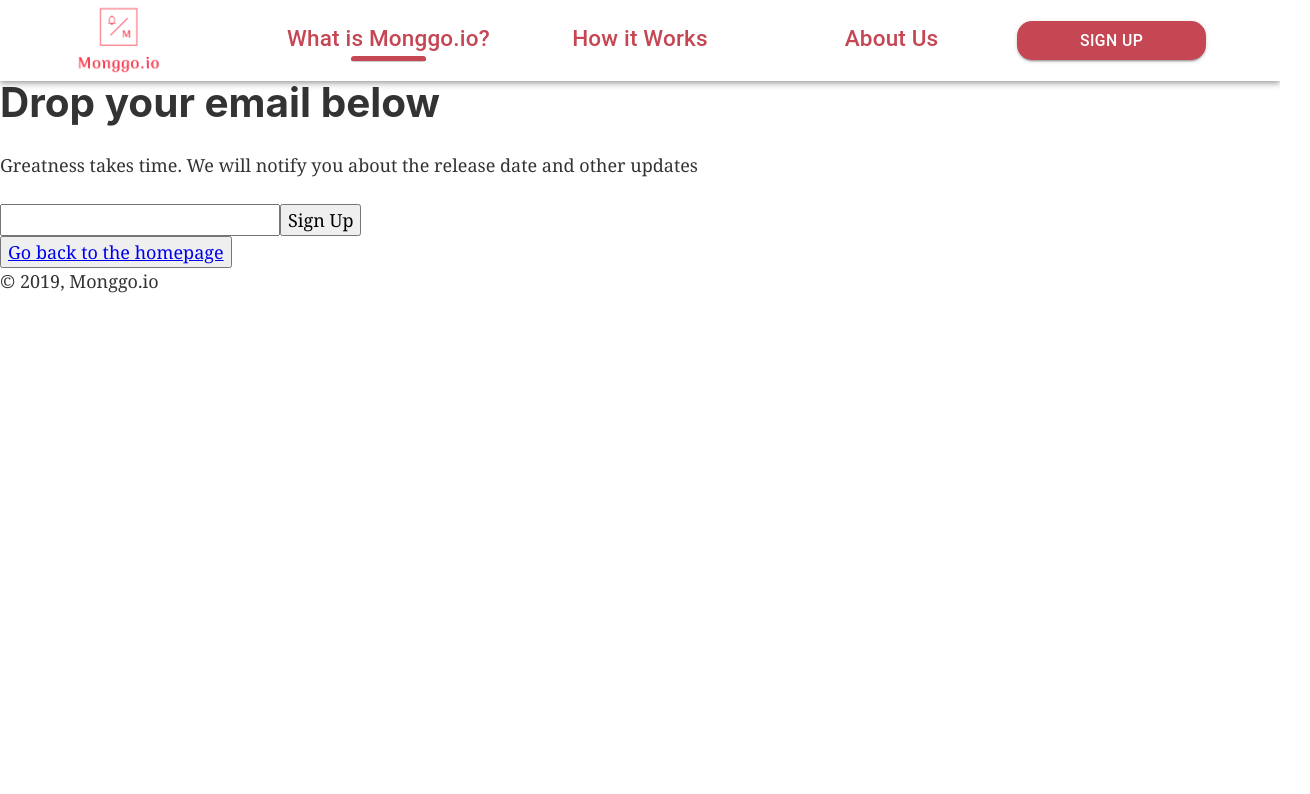
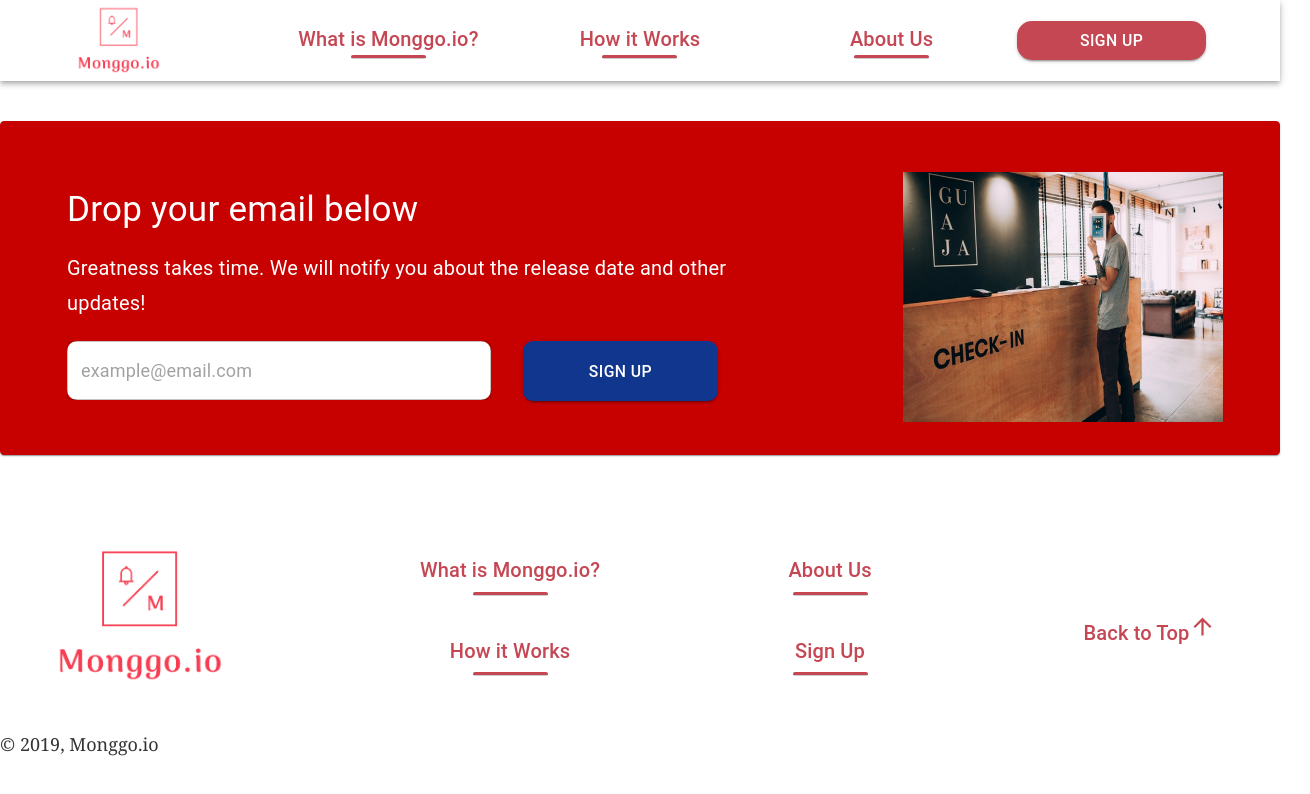
Before and after one commit to kkusuma3/monggo-io-landing, a Gatsby site: page /sign-up in a window 1280 px wide. Shown: the whole page, 1310 px wide, since content can reach past the window. Built offline with nearby package versions, Linux system fonts and the light colour scheme; Gatsby itself is replaced by a stand-in of ours.

Commit message:
Added images for sign up page, added underlines to tab header and footer.

```diff
--- /dev/null
+++ b/src/components/cardEmail.js
@@ -0,0 +1,104 @@
+import React, { useState } from 'react';
+import PropTypes from 'prop-types';
+import { makeStyles } from '@material-ui/core/styles';
+import Card from '@material-ui/core/Card';
+import CardContent from '@material-ui/core/CardContent';
+import Typography from '@material-ui/core/Typography';
+import Grid from '@material-ui/core/Grid';
+import { TextField, Button } from '@material-ui/core';
+
+const useStyles = makeStyles({
+    gridWrapper: {
+        margin: '50px 0 0 50px'
+    },
+    card: {
+        border: '1px solid #C70000',
+        width: '100%',
+        backgroundColor: '#C70000',
+        margin: '40px 0'
+    },
+    title: {
+        fontSize: 35,
+        color: '#C70000',
+        color: 'white'
+    },
+    description: {
+        fontSize: 20,
+        color: 'white',
+        margin: '20px 0'
+    },
+    textFieldEmail: {
+        borderRadius: 10,
+        backgroundColor: 'white',
+    },
+    buttonSignUp: {
+        borderRadius: 10,
+        backgroundColor: '#11368E',
+        color: 'white',
+        height: 60
+    },
+    imgHotel: {
+        height: 250
+    }
+});
+
+export default function CardEmail({title, description, image, imageAlt}) {
+    const classes = useStyles();
+    const [email, setEmail] = useState('');
+
+    const handleChange = () => event => setEmail(event.target.value);
+
+    return (
+        <Card className={classes.card}>
+            <Grid container xs={12} className={classes.gridWrapper}>
+                <Grid item xs={8}>
+                    <CardContent>
+                        <Grid container xs={10} direction="column">
+                            <Grid item>
+                                <Typography variant="h4" className={classes.title}>
+                                    {title}
+                                </Typography>
+                            </Grid>
+                            <Grid item>
+                                <Typography variant="subtitle1" className={classes.description}>
+                                    {description}
+                                </Typography>
+                            </Grid>
+                            <Grid container xs={12} direction="row" spacing={4}>
+                                <Grid item xs={12} md={8}>
+                                    <TextField
+                                        placeholder="example@email.com"
+                                        value={email}
+                                        variant="outlined"
+                                        onChange={handleChange()}
+                                        className={classes.textFieldEmail}
+                                        fullWidth="true"
+                                    />
+                                </Grid>
+                                <Grid item xs={12} md={4}>
+                                    <Button
+                                        variant="contained"
+                                        className={classes.buttonSignUp}
+                                        fullWidth="true"
+                                    >
+                                        Sign Up
+                                    </Button>
+                                </Grid>
+                            </Grid>
+                        </Grid>
+                    </CardContent>
+                </Grid>
+                <Grid item xs={3}>
+                    <img src={image} alt={imageAlt}  className={classes.imgHotel}/>
+                </Grid>
+            </Grid>
+        </Card>
+    );
+}
+
+CardEmail.propTypes = {
+    title: PropTypes.string.isRequired,
+    description: PropTypes.string.isRequired,
+    image: PropTypes.string.isRequired,
+    imageAlt: PropTypes.string.isRequired,
+}
--- a/src/components/header.js
+++ b/src/components/header.js
@@ -22,11 +22,12 @@ const useStyles = makeStyles((theme) => ({
         color: '#C54754',
         textAlign: 'center',
         cursor: 'pointer',
+        fontSize: 20
     },
     tabUnderline: {
         margin: 'auto',
         borderRadius: 15,
-        borderTop: '5px solid #C54754',
+        borderTop: '3px solid #C54754',
         width: 75,
         transition: '0.5s',
         '&:hover': {
@@ -68,6 +69,7 @@ export default function ButtonAppBar() {
                         <Link to="/how-it-works" className={classes.noUnderline}>
                             <Typography variant="h6" className={classes.tabTitle}>
                                 How it Works
+                                <hr className={classes.tabUnderline} />
                             </Typography>
                         </Link>
                     </Grid>
@@ -75,6 +77,7 @@ export default function ButtonAppBar() {
                         <Link to="/about" className={classes.noUnderline}>
                             <Typography variant="h6" className={classes.tabTitle}>
                                 About Us
+                                <hr className={classes.tabUnderline} />
                             </Typography>
                         </Link>
                     </Grid>
--- a/src/pages/sign-up.js
+++ b/src/pages/sign-up.js
@@ -1,26 +1,123 @@
 import React from 'react';
+import { makeStyles } from '@material-ui/core/styles';
+import { Typography, Grid } from '@material-ui/core';
+import ArrowUpwardIcon from '@material-ui/icons/ArrowUpward';
 import { Link } from 'gatsby';
 
 import Layout from '../components/layout';
 import SEO from '../components/seo';
+import CardEmail from '../components/cardEmail';
+import monggoLogo from '../images/logo_transparent.png';
+import CheckInImage from '../images/img-checkin.jpg';
 
-const SignUp = () => (
-  <Layout>
-    <SEO title="Sign Up" />
-    <div className="sign-up-page">
-      <h1>Drop your email below</h1>
-      <p>Greatness takes time. We will notify you about the release date and other updates</p>
-      <div className="input-box">
-        <input type="email" id="signup-email" />
-        <button>Sign Up</button>
-      </div>
-      <div className="home-button">
-        <button>
-          <Link to="/">Go back to the homepage</Link>
-        </button>
-      </div>
-    </div>
-  </Layout>
-);
+const useStyles = makeStyles((theme) => ({
+    logo: {
+        height: 150,
+        margin: 20
+    },
+    textTitle: {
+        color: '#C54754',
+        margin: '10px 50px',
+        marginTop: 0,
+        fontSize: 20
+    },
+    titleUnderline: {
+        margin: 'auto',
+        width: 200,
+        marginTop: 40,
+        marginBottom: 0,
+        borderTop: '2px solid #C54754',
+    },
+    cardTeamWrapper: {
+        margin: '20px 0'
+    },
+    gridWrapper: {
+        margin: '20px 30px'
+    },
+    textFooter: {
+        fontSize: 20,
+        color: '#C54754',
+        margin: '40px 0 5px 0',
+        textAlign: 'center',
+    },
+    noUnderline: {
+        textDecoration: 'none'
+    },
+    textUnderline: {
+        margin: 'auto',
+        borderRadius: 15,
+        borderTop: '3px solid #C54754',
+        width: 75,
+        transition: '0.5s',
+        '&:hover': {
+            width: 125,
+        },
+    },
+}));
 
-export default SignUp;
+const MonggoIo = () => {
+    const classes = useStyles();
+    return (
+        <Layout>
+            <SEO title="Sign Up Page - Drop your Email" />
+            <Grid container xs={12} direction="column">
+                <Grid container xs={12} justify="center">
+                    <CardEmail
+                        title="Drop your email below"
+                        description="Greatness takes time. We will notify you about the release date and other updates!"
+                        image={CheckInImage}
+                        imageAlt="Person Checking in Hotel"
+                    />
+                </Grid>
+            </Grid>
+            <Grid container xs={12} direction="row" className={classes.gridWrapper}>
+                <Grid container xs={6} lg={3}>
+                    <Grid item>
+                        <img src={monggoLogo} alt="Monggo.io Logo" className={classes.logo} />
+                    </Grid>
+                </Grid>
+                <Grid container xs={6} lg={3} direction="column">
+                    <Grid item>
+                        <Link to="/" className={classes.noUnderline}>
+                            <Typography variant="subtitle2" className={classes.textFooter}>What is Monggo.io?</Typography>
+                            <hr className={classes.textUnderline} />
+                        </Link>
+                    </Grid>
+                    <Grid item>
+                        <Link to="/how-it-works" className={classes.noUnderline}>
+                            <Typography variant="subtitle2" className={classes.textFooter}>How it Works</Typography>
+                            <hr className={classes.textUnderline} />
+                        </Link>
+                    </Grid>
+                </Grid>
+                <Grid container xs={6} lg={3} direction="column">
+                    <Grid item>
+                        <Link to="/about-us" className={classes.noUnderline}>
+                            <Typography variant="subtitle2" className={classes.textFooter}>About Us</Typography>
+                            <hr className={classes.textUnderline} />
+                        </Link>
+                    </Grid>
+                    <Grid item>
+                        <Link to="/sign-up" className={classes.noUnderline}>
+                            <Typography variant="subtitle2" className={classes.textFooter}>Sign Up</Typography>
+                            <hr className={classes.textUnderline} />
+                        </Link>
+                    </Grid>
+                </Grid>
+                <Grid container xs={6} lg={3} direction="column" justify="center">
+                    <Grid item>
+                        <Link to="/" className={classes.noUnderline}>
+                            <Typography variant="subtitle2" className={classes.textFooter}>
+                                Back to Top
+                                <ArrowUpwardIcon />
+                            </Typography>
+                        </Link>
+                    </Grid>
+                </Grid>
+
+            </Grid>
+        </Layout>
+    )
+};
+
+export default MonggoIo;
```
Also changed, not shown: src/images/img-checkin.jpg (added).
